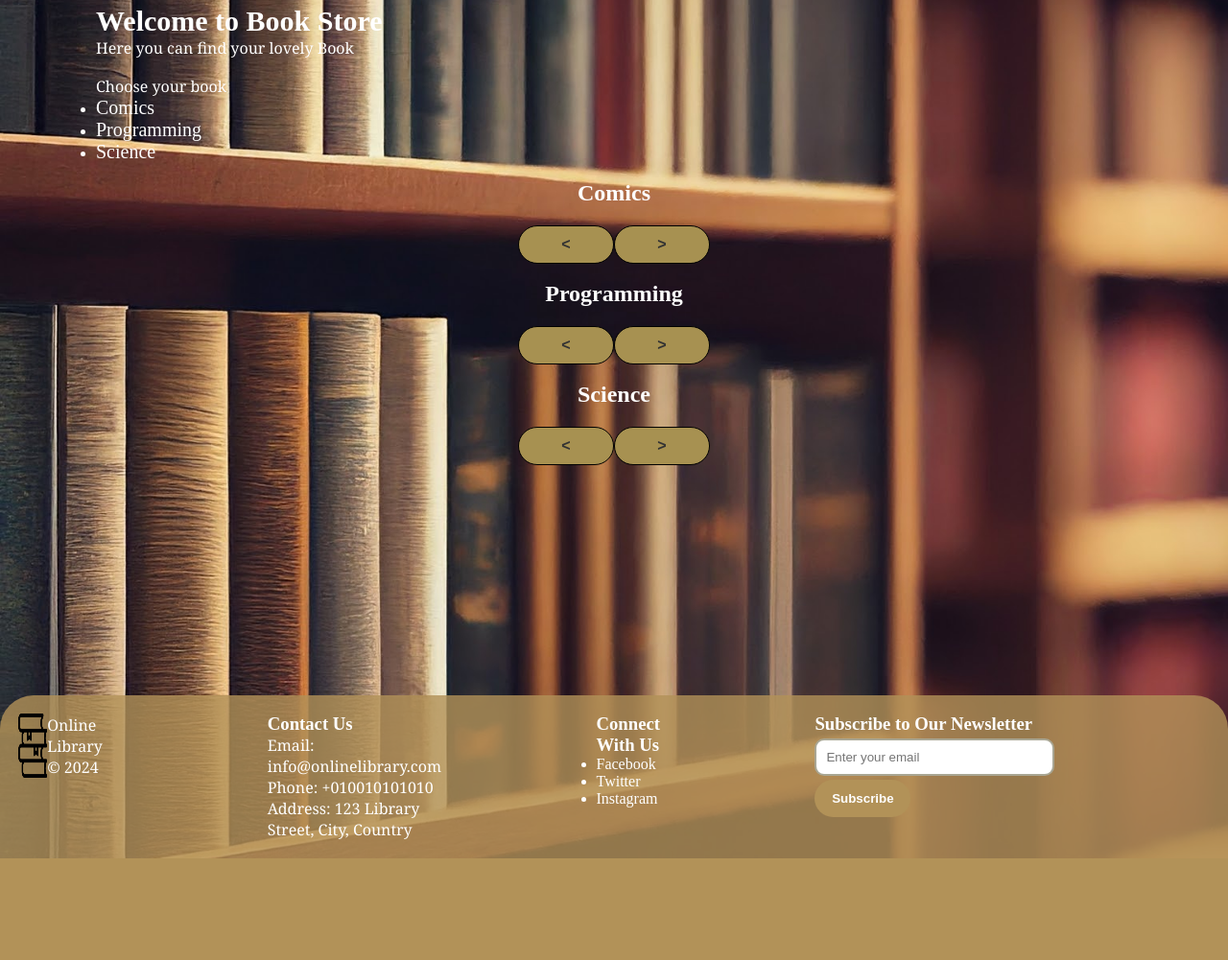
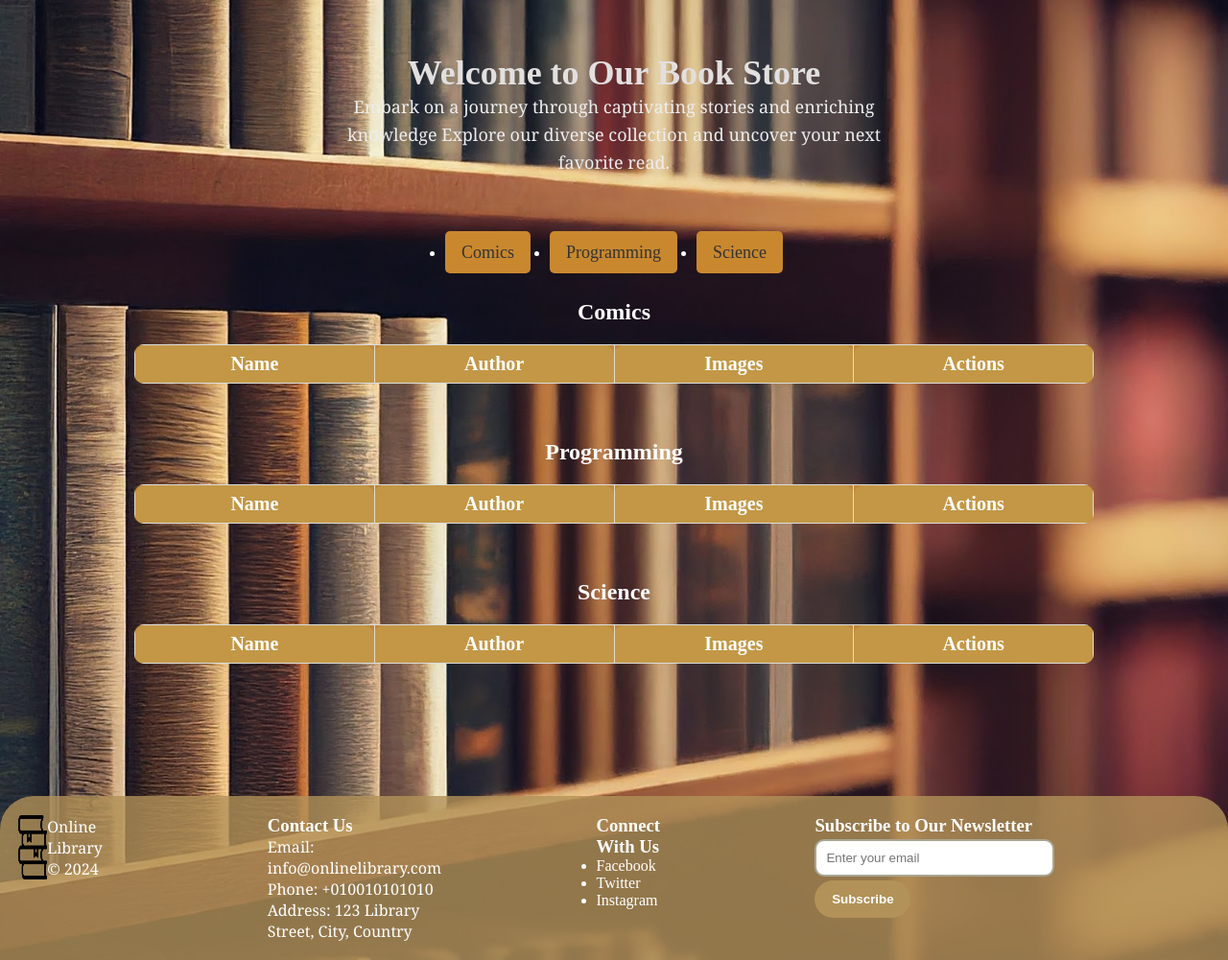
Before and after one commit to Omar-Mahmoud-25/Web-Project, a Django app: template WebProjectDjango/library/templates/categories.html in a window 1280 px wide. Shown: the part 75-1076 px from the top of the page at 96% size. Before the commit the page ends 970 px from the top, so only its background shows below. Run offline with Django 5.2, Linux system fonts and the light colour scheme; the template is opened without the code that fills it, so the values that code supplies are empty; parts of the project's set-up code (start-up, migrations or seed data) failed here and were passed over.

Commit message:
Update categories.html

```diff
--- a/WebProjectDjango/library/templates/categories.html
+++ b/WebProjectDjango/library/templates/categories.html
@@ -2,48 +2,51 @@
 {% load static %}
 
 {% block page %}
-<div class="content">
-  <h1>Welcome to <span>Book Store</span></h1>
-  <p>Here you can find your lovely Book</p>
-  <br />
-  <p>Choose your book</p>
-</div>
+<!DOCTYPE html>
+<html lang="en">
+<head>
+<meta charset="UTF-8">
+<meta name="viewport" content="width=device-width, initial-scale=1.0">
+<title>Book Store</title>
+<style>
+  /* Category List Styles */
+  .category-list {
+    list-style: none;
+    padding: 0;
+    text-align: center;
+    margin-bottom: 20px;
+  }
 
-<ul>
-  <li><a class="category" href="#comics">Comics</a></li>
-  <li><a class="category" href="#programming">Programming</a></li>
-  <li><a class="category" href="#science">Science</a></li>
-</ul>
-<br />
-<section id="comics">
-  <h2 style="text-align: center;">Comics</h2>
-  <div class="book-container" id="comics-container"></div>
-  <div class="pagination" style="text-align: center;">
-    <button class="prevBtn" onclick="changePage('comics', -1)">&lt;</button>
-    <button class="nextBtn" onclick="changePage('comics', 1)">&gt;</button>
-  </div>
-</section>
-<br>
-<section id="programming">
-  <h2 style="text-align: center;">Programming</h2>
-  <div class="book-container" id="programming-container"></div>
-  <div class="pagination" style="text-align: center;">
-    <button class="prevBtn" onclick="changePage('programming', -1)">&lt;</button>
-    <button class="nextBtn" onclick="changePage('programming', 1)">&gt;</button>
-  </div>
-</section>
-<br>
-<section id="science">
-  <h2 style="text-align: center;">Science</h2>
-  <div class="book-container" id="science-container"></div>
-  <div class="pagination" style="text-align: center;">
-    <button class="prevBtn" onclick="changePage('science', -1)">&lt;</button>
-    <button class="nextBtn" onclick="changePage('science', 1)">&gt;</button>
-  </div>
-</section>
-<br />
+  .category-list ul {
+    display: flex;
+    justify-content: center;
+  }
 
-<style>
+  .category-list li {
+    margin-right: 20px;
+  }
+
+  .category-list li:last-child {
+    margin-right: 0;
+  }
+
+  .category-list li a {
+    color: #333;
+    text-decoration: none;
+    font-size: 18px;
+    transition: color 0.3s;
+    padding: 10px 15px;
+    border-radius: 5px;
+    border: 2px solid transparent;
+    background-color: #c9882e; /* Add background color */
+  }
+
+  .category-list li a:hover {
+    color: #dad7d3;
+    background-color: #2a200d;
+    border-color: #be873b;
+  }
+
   .section-container {
     display: flex;
     flex-direction: column;
@@ -52,99 +55,205 @@
   }
 
   .book-container {
-  display: flex;
-  flex-wrap: wrap;
-  justify-content: center;
+    width: 1000px;
+    max-height: 550px;
+    overflow-y: auto;
+    margin-top: 20px;
+    background-color: #be873b;
+    padding: 0; /* Remove padding to avoid space before header */
+    border-radius: 10px; /* Add rounded corners */
+    text-align: center;
+    position: relative;
   }
 
-.book-item {
-  display: flex;
-  flex-direction: column;
-  align-items: center;
-  justify-content: space-between;
-  width: 170px;
-  height: 420px;
-  padding: 10px;
+  .book-table {
+    width: 100%;
+    border-collapse: collapse;
+    margin: 0; /* Remove margin to avoid space before header */
+  }
+
+  .book-table th,
+  .book-table td {
     border: 1px solid #ddd;
-  border-radius: 8px;
-  box-shadow: 0 2px 4px rgba(0, 0, 0, 0.1);
+    padding: 8px;
+    text-align: center; /* Center content horizontally */
+    width: 150px; /* Set fixed width for cells */
+    font-size: 20px; /* Increased font size */
+  }
+
+  .book-table th {
+    background-color: #c39745;
+    color: #fff;
+    position: sticky;
+    top: 0;
+    z-index: 2;
+    box-shadow: 0 2px 2px -1px rgba(0, 0, 0, 0.4);
+    border-radius: 10px 10px 0 0; /* Add rounded corners to the top */
+  }
+
+  .book-table td button {
+    background-color: #c23d23;
+    color: white;
+    border: none;
+    padding: 5px 10px;
+    text-align: center;
+    text-decoration: none;
+    display: block; /* Make buttons block elements */
+    margin: auto; /* Center buttons horizontally */
+    margin-bottom: 5px; /* Add margin between buttons */
+    width: 100px; /* Set fixed width for buttons */
+    border-radius: 4px;
+    cursor: pointer;
+    transition: background-color 0.3s;
+  }
+
+  .book-table td button:hover {
+    background-color: #45a049;
+  }
+
+  .book-table td a {
+    color: #e6e6e6;
+    text-decoration: none;
+  }
+
+  .book-table td a:hover {
+    color: #281802;
+  }
+
+
+  .welcome-section {
+  padding: 50px 0;
+  text-align: center;
+}
+
+.welcome-message {
+  max-width: 600px;
+  margin: 0 auto;
+}
+
+.welcome-message h1 {
+  font-size: 36px;
+  color: #e2dfdf;
+}
+
+.welcome-message p {
+  font-size: 18px;
+  color: #eeeded;
+  line-height: 1.6;
   margin-bottom: 20px;
 }
 
-.book-item img {
-  width: 130px;
-  height: 180px;
-}
+  </style>
 
-.book-item p {
-  text-align: center;
-  margin: 10px 0;
-  flex-grow: 1;
-}
 
-.book-item button {
-  display: block;
-  margin: 0 auto;
-  padding: 8px 16px;
-  background-color: rgb(220,213,170);
-  color: rgb(0,0,0);
-  border: none;
-  border-radius: 4px;
-  cursor: pointer;
-}
-</style>
+
+</head>
+<body>
+  <div class="welcome-section">
+    <div class="welcome-message">
+      <h1>Welcome to Our Book Store</h1>
+      <p>Embark on a journey through captivating stories and enriching knowledge
+           Explore our diverse collection and uncover your next favorite read.</p>
+    </div>
+  </div>
+
+
+<div class="category-list">
+  <ul>
+    <li><a class="category" href="#comics">Comics</a></li>
+    <li><a class="category" href="#programming">Programming</a></li>
+    <li><a class="category" href="#science">Science</a></li>
+  </ul>
+</div>
+
+<br />
+<section id="comics" class="section-container">
+  <h2>Comics</h2>
+  <div class="book-container" id="comics-container">
+    <table class="book-table">
+      <thead>
+        <tr>
+          <th>Name</th>
+          <th>Author</th>
+          <th>Images</th>
+          <th>Actions</th>
+        </tr>
+      </thead>
+      <tbody id="comics-table-body"></tbody>
+    </table>
+  </div>
+</section>
+<br>
+<section id="programming" class="section-container">
+  <h2>Programming</h2>
+  <div class="book-container" id="programming-container">
+    <table class="book-table">
+      <thead>
+        <tr>
+          <th>Name</th>
+          <th>Author</th>
+          <th>Images</th>
+          <th>Actions</th>
+        </tr>
+      </thead>
+      <tbody id="programming-table-body"></tbody>
+    </table>
+  </div>
+</section>
+<br>
+<section id="science" class="section-container">
+  <h2>Science</h2>
+  <div class="book-container" id="science-container">
+    <table class="book-table">
+      <thead>
+        <tr>
+          <th>Name</th>
+          <th>Author</th>
+          <th>Images</th>
+          <th>Actions</th>
+        </tr>
+      </thead>
+      <tbody id="science-table-body"></tbody>
+    </table>
+  </div>
+</section>
+<br />
 
 <script>
   document.addEventListener('DOMContentLoaded', () => {
-    loadBooks('comics', 1);
-    loadBooks('programming', 1);
-    loadBooks('science', 1);
+    loadBooks('comics');
+    loadBooks('programming');
+    loadBooks('science');
   });
-
-  let currentPage = {
-    comics: 1,
-    programming: 1,
-    science: 1
-  };
-
-  function loadBooks(category, page) {
-    fetch(`/get-books-by-category/?category=${category}&page=${page}`)
+  function loadBooks(category) {
+  fetch(`/get-books-by-category/?category=${category}`)
     .then(response => response.json())
     .then(data => {
-        const container = document.getElementById(`${category}-container`);
-        container.innerHTML = '';
+      const tbody = document.getElementById(`${category}-table-body`);
+      tbody.innerHTML = '';
 
       data.books.forEach(book => {
-          const bookItem = document.createElement('div');
-          bookItem.className = 'book-item';
-          bookItem.innerHTML = `
-            <img src="${book.bookImage}" alt="${book.name}">
-            <p>${book.name}</p>
-            <button onclick="window.location.href='/book/${book.id}/'">Details</button>
-            <br>
-            <button onclick="editBook(${book.id})">Edit</button>
-            <br>
-            <button onclick="deleteBook(${book.id})">Delete</button>
+        const row = document.createElement('tr');
+        row.innerHTML = `
+        <td><a href="/book/${book.id}/">${book.name}</a></td>
+        <td>${book.author}</td>
+          <td><a href="/book/${book.id}/"><img src="${book.bookImage}" alt="${book.name}" width="100" height="150"></a></td>
+          <td>
+            <button>Edit</button>
+            <button>Delete</button>
+
+          </td>
         `;
-          container.appendChild(bookItem);
+        tbody.appendChild(row);
       });
     })
     .catch(error => console.error('Error:', error));
 }
 
-  function changePage(category, direction) {
-    const newPage = currentPage[category] + direction;
-    if (newPage > 0) {
-      currentPage[category] = newPage;
-      loadBooks(category, newPage);
-    }
-  }
-
-  function editBook(bookId) {
-    window.location.href = `/edit-book/${bookId}/`;
-  }
 
 
 </script>
 
+</body>
+</html>
 {% endblock page %}
```
Lines whose indentation alone changed are shown as unchanged.
